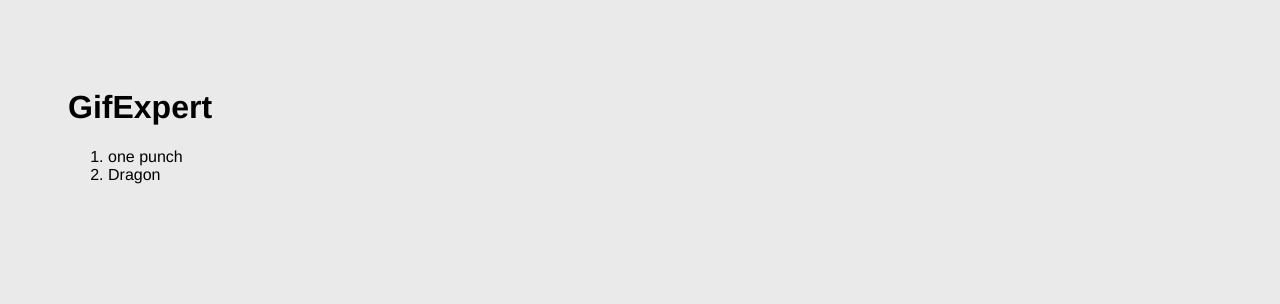
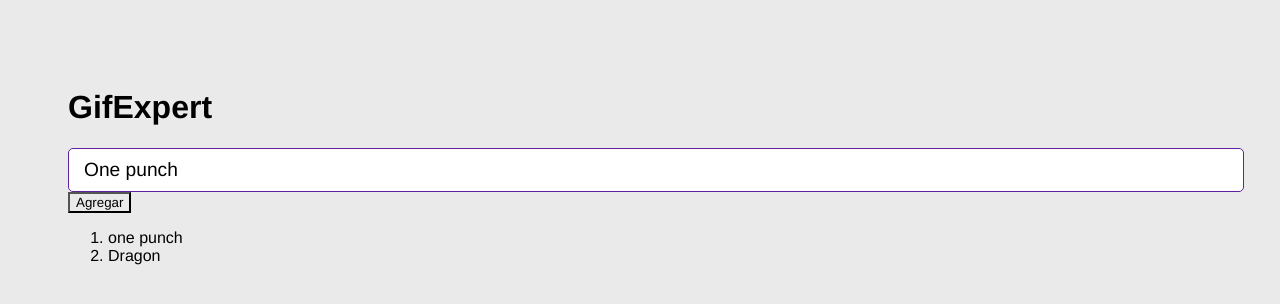
Before and after one commit to Padilla-UW/react, a React (Vite) app in the folder 04-gif-expert-app/: page / in a window 1280 px wide. Shown: the top 304 px of the page. Built offline with nearby package versions, Linux system fonts and the light colour scheme.

Commit message:
componente AddCategory

```diff
--- a/04-gif-expert-app/src/GifExpertApp.jsx
+++ b/04-gif-expert-app/src/GifExpertApp.jsx
@@ -1,12 +1,19 @@
 import { useState } from "react"
+import { AddCategory } from "./components/AddCategory";
 
 export const GifExpertApp = ()=>{
 
     const [categories, setCategories] = useState(['one punch','Dragon']);
+
+    const onAddCategory = () =>{
+        setCategories([...categories,'Valorant']);
+    }
+
     return(
         <>
         <h1>GifExpert</h1>
-
+        <AddCategory/>
+        <button onClick={onAddCategory}>Agregar</button>
         <ol>
             { categories.map(category => {
                 return <li key={category}>{category}</li>
--- /dev/null
+++ b/04-gif-expert-app/src/components/AddCategory.jsx
@@ -0,0 +1,25 @@
+import { useState } from "react";
+
+export const AddCategory = () => {
+
+    const [inputValue, setInputValue] = useState('One punch');
+
+    const onInputChange = ({target}) =>{
+        setInputValue(target.value);
+    }
+
+    const onSubmit = (event) =>{
+        event.preventDefault();
+        console.log(inputValue);
+    }
+
+  return (
+    <form onSubmit={(event)=>{onSubmit(event)}}>
+        <input
+        type="text"
+        placeholder="Buscar gif"
+        value={inputValue}
+        onChange={onInputChange} />
+    </form>
+  )
+}
```
